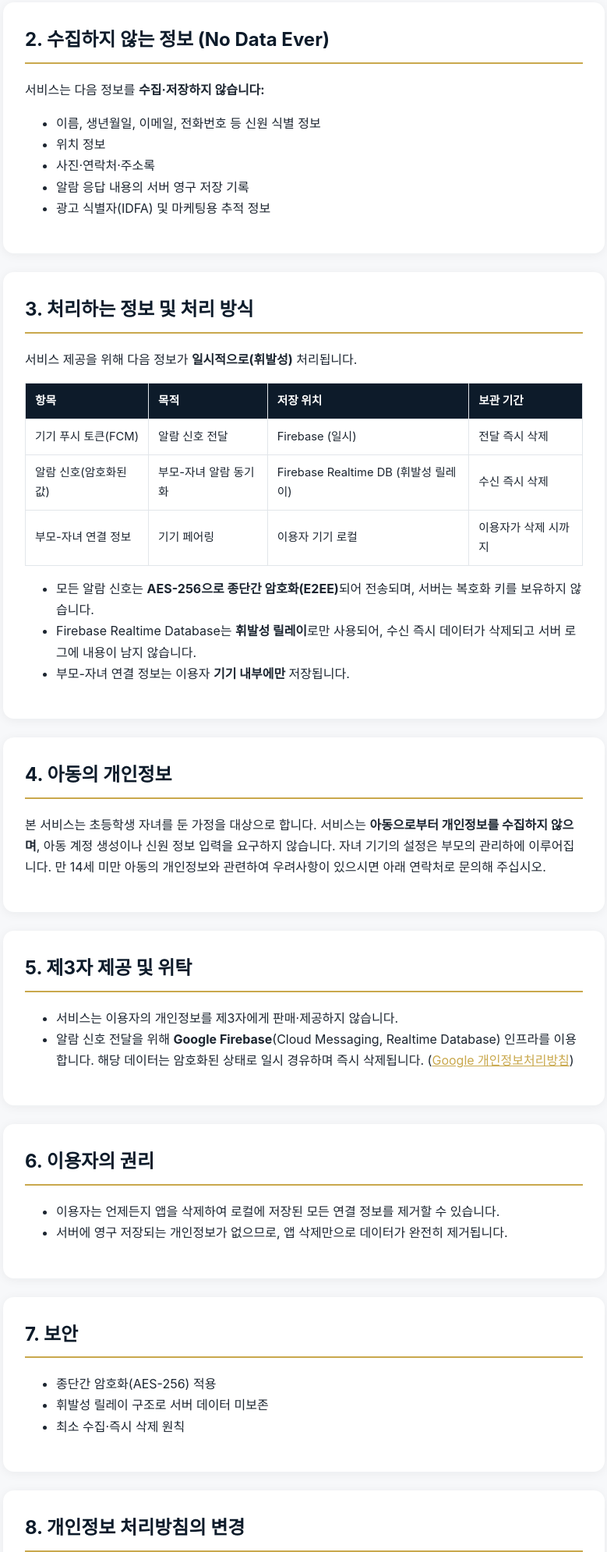
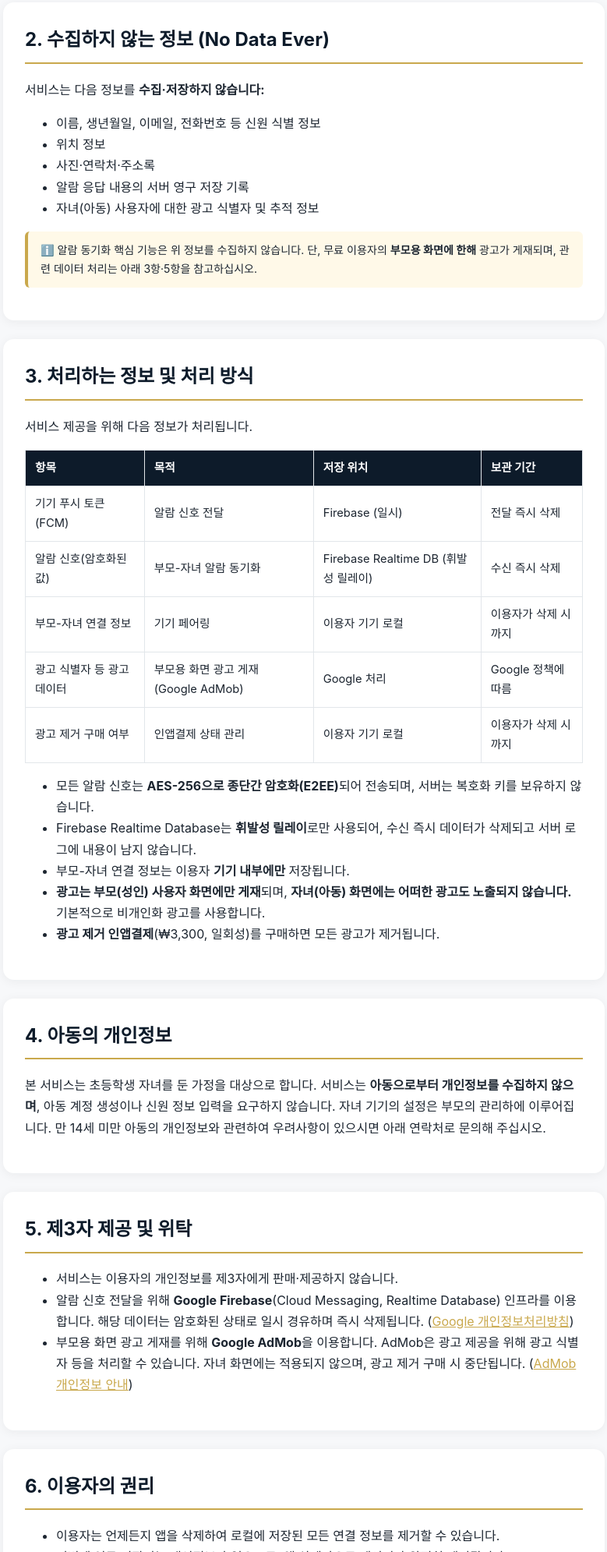
Before and after one commit to aube-labs-dev/privacy, a plain HTML site: page hifive/index.html in a window 1280 px wide. Shown: the part 577-2568 px from the top of the page at 78% size, without its empty margins (250-1029 px from the left). Drawn offline with Linux system fonts and the light colour scheme.

Commit message:
Update HiFive privacy policy: parent-only ads + remove-ads IAP

```diff
--- a/hifive/index.html
+++ b/hifive/index.html
@@ -58,22 +58,27 @@
         <li>위치 정보</li>
         <li>사진·연락처·주소록</li>
         <li>알람 응답 내용의 서버 영구 저장 기록</li>
-        <li>광고 식별자(IDFA) 및 마케팅용 추적 정보</li>
+        <li>자녀(아동) 사용자에 대한 광고 식별자 및 추적 정보</li>
       </ul>
+      <p class="note">ℹ️ 알람 동기화 핵심 기능은 위 정보를 수집하지 않습니다. 단, 무료 이용자의 <strong>부모용 화면에 한해</strong> 광고가 게재되며, 관련 데이터 처리는 아래 3항·5항을 참고하십시오.</p>
     </section>
     <section>
       <h2>3. 처리하는 정보 및 처리 방식</h2>
-      <p>서비스 제공을 위해 다음 정보가 <strong>일시적으로(휘발성)</strong> 처리됩니다.</p>
+      <p>서비스 제공을 위해 다음 정보가 처리됩니다.</p>
       <table>
         <tr><th>항목</th><th>목적</th><th>저장 위치</th><th>보관 기간</th></tr>
         <tr><td>기기 푸시 토큰(FCM)</td><td>알람 신호 전달</td><td>Firebase (일시)</td><td>전달 즉시 삭제</td></tr>
         <tr><td>알람 신호(암호화된 값)</td><td>부모-자녀 알람 동기화</td><td>Firebase Realtime DB (휘발성 릴레이)</td><td>수신 즉시 삭제</td></tr>
         <tr><td>부모-자녀 연결 정보</td><td>기기 페어링</td><td>이용자 기기 로컬</td><td>이용자가 삭제 시까지</td></tr>
+        <tr><td>광고 식별자 등 광고 데이터</td><td>부모용 화면 광고 게재 (Google AdMob)</td><td>Google 처리</td><td>Google 정책에 따름</td></tr>
+        <tr><td>광고 제거 구매 여부</td><td>인앱결제 상태 관리</td><td>이용자 기기 로컬</td><td>이용자가 삭제 시까지</td></tr>
       </table>
       <ul>
         <li>모든 알람 신호는 <strong>AES-256으로 종단간 암호화(E2EE)</strong>되어 전송되며, 서버는 복호화 키를 보유하지 않습니다.</li>
         <li>Firebase Realtime Database는 <strong>휘발성 릴레이</strong>로만 사용되어, 수신 즉시 데이터가 삭제되고 서버 로그에 내용이 남지 않습니다.</li>
         <li>부모-자녀 연결 정보는 이용자 <strong>기기 내부에만</strong> 저장됩니다.</li>
+        <li><strong>광고는 부모(성인) 사용자 화면에만 게재</strong>되며, <strong>자녀(아동) 화면에는 어떠한 광고도 노출되지 않습니다.</strong> 기본적으로 비개인화 광고를 사용합니다.</li>
+        <li><strong>광고 제거 인앱결제</strong>(₩3,300, 일회성)를 구매하면 모든 광고가 제거됩니다.</li>
       </ul>
     </section>
     <section>
@@ -85,6 +90,7 @@
       <ul>
         <li>서비스는 이용자의 개인정보를 제3자에게 판매·제공하지 않습니다.</li>
         <li>알람 신호 전달을 위해 <strong>Google Firebase</strong>(Cloud Messaging, Realtime Database) 인프라를 이용합니다. 해당 데이터는 암호화된 상태로 일시 경유하며 즉시 삭제됩니다. (<a href="https://policies.google.com/privacy" target="_blank">Google 개인정보처리방침</a>)</li>
+        <li>부모용 화면 광고 게재를 위해 <strong>Google AdMob</strong>을 이용합니다. AdMob은 광고 제공을 위해 광고 식별자 등을 처리할 수 있습니다. 자녀 화면에는 적용되지 않으며, 광고 제거 구매 시 중단됩니다. (<a href="https://support.google.com/admob/answer/6128543" target="_blank">AdMob 개인정보 안내</a>)</li>
       </ul>
     </section>
     <section>
@@ -130,22 +136,27 @@
         <li>Location data</li>
         <li>Photos, contacts, or address book</li>
         <li>Persistent server-side records of alarm responses</li>
-        <li>Advertising identifiers (IDFA) or marketing tracking data</li>
+        <li>Advertising identifiers or tracking data of children (child users)</li>
       </ul>
+      <p class="note">ℹ️ The core alarm-sync functionality does not collect the above. However, ads are shown <strong>only on parent-facing screens</strong> for free users; see sections 3 and 5.</p>
     </section>
     <section>
       <h2>3. Information We Process and How</h2>
-      <p>To provide the Service, the following data is processed <strong>transiently (ephemerally)</strong>:</p>
+      <p>To provide the Service, the following data is processed:</p>
       <table>
         <tr><th>Item</th><th>Purpose</th><th>Storage</th><th>Retention</th></tr>
         <tr><td>Device push token (FCM)</td><td>Deliver alarm signals</td><td>Firebase (transient)</td><td>Deleted immediately after delivery</td></tr>
         <tr><td>Alarm signal (encrypted)</td><td>Parent-child alarm sync</td><td>Firebase Realtime DB (ephemeral relay)</td><td>Removed immediately upon receipt</td></tr>
         <tr><td>Parent-child pairing info</td><td>Device pairing</td><td>User's local device</td><td>Until deleted by the user</td></tr>
+        <tr><td>Advertising identifiers / ad data</td><td>Ads on parent screens (Google AdMob)</td><td>Processed by Google</td><td>Per Google policy</td></tr>
+        <tr><td>Remove-ads purchase status</td><td>In-app purchase state</td><td>User's local device</td><td>Until deleted by the user</td></tr>
       </table>
       <ul>
         <li>All alarm signals are transmitted with <strong>end-to-end AES-256 encryption (E2EE)</strong>; the server does not hold decryption keys.</li>
         <li>Firebase Realtime Database is used only as an <strong>ephemeral relay</strong>: data is removed immediately upon receipt and content is not retained in server logs.</li>
         <li>Parent-child pairing information is stored <strong>only on the user's device</strong>.</li>
+        <li><strong>Ads are shown only on parent (adult) screens; no ads are ever shown on child screens.</strong> Non-personalized ads are used by default.</li>
+        <li>Purchasing the <strong>remove-ads in-app purchase</strong> (₩3,300, one-time) removes all ads.</li>
       </ul>
     </section>
     <section>
@@ -157,6 +168,7 @@
       <ul>
         <li>We do not sell or share users' personal information with third parties.</li>
         <li>We use <strong>Google Firebase</strong> (Cloud Messaging, Realtime Database) infrastructure to relay alarm signals. Such data passes through transiently in encrypted form and is immediately deleted. (<a href="https://policies.google.com/privacy" target="_blank">Google Privacy Policy</a>)</li>
+        <li>We use <strong>Google AdMob</strong> to serve ads on parent screens. AdMob may process advertising identifiers to deliver ads. This does not apply to child screens and stops once the remove-ads purchase is made. (<a href="https://support.google.com/admob/answer/6128543" target="_blank">AdMob privacy info</a>)</li>
       </ul>
     </section>
     <section>
```
